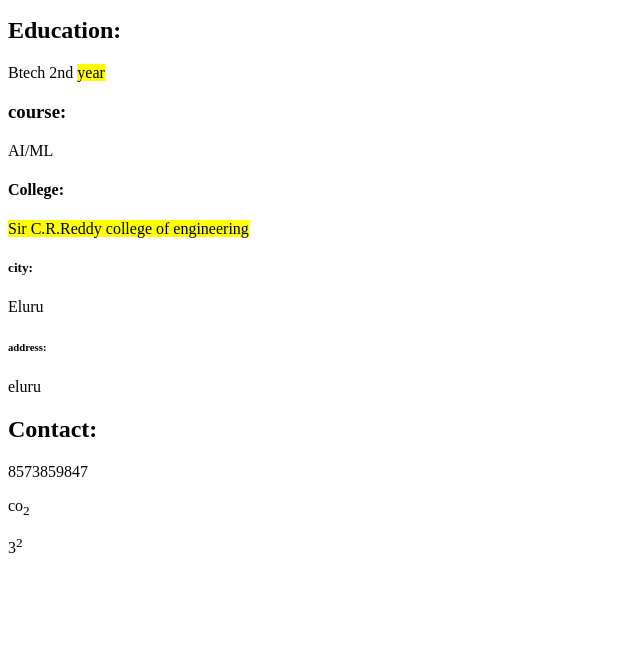
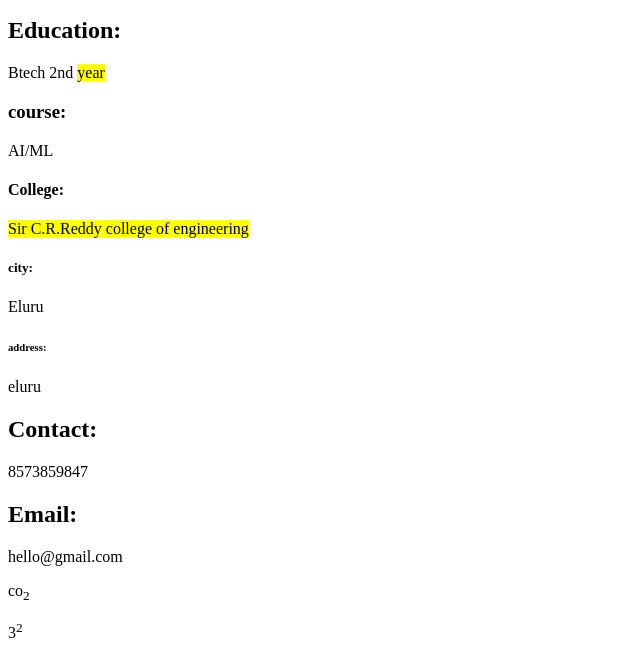
Before and after one commit to saiharshini49/Html, a plain HTML site: page about.html in a window 1280 px wide. Shown: the part 159-818 px from the top of the page, without its empty margins (0-640 px from the left). Drawn offline with Linux system fonts and the light colour scheme.

Commit message:
add email details

```diff
--- a/about.html
+++ b/about.html
@@ -21,6 +21,8 @@
     <p>eluru</p>
     <h2>Contact:</h2>
     <p>8573859847</p>
+    <h2>Email:</h2>
+    <p>hello@gmail.com</p>
     <p>co<sub>2</sub></p>
     <p>3<sup>2</sup></p>
 
```
